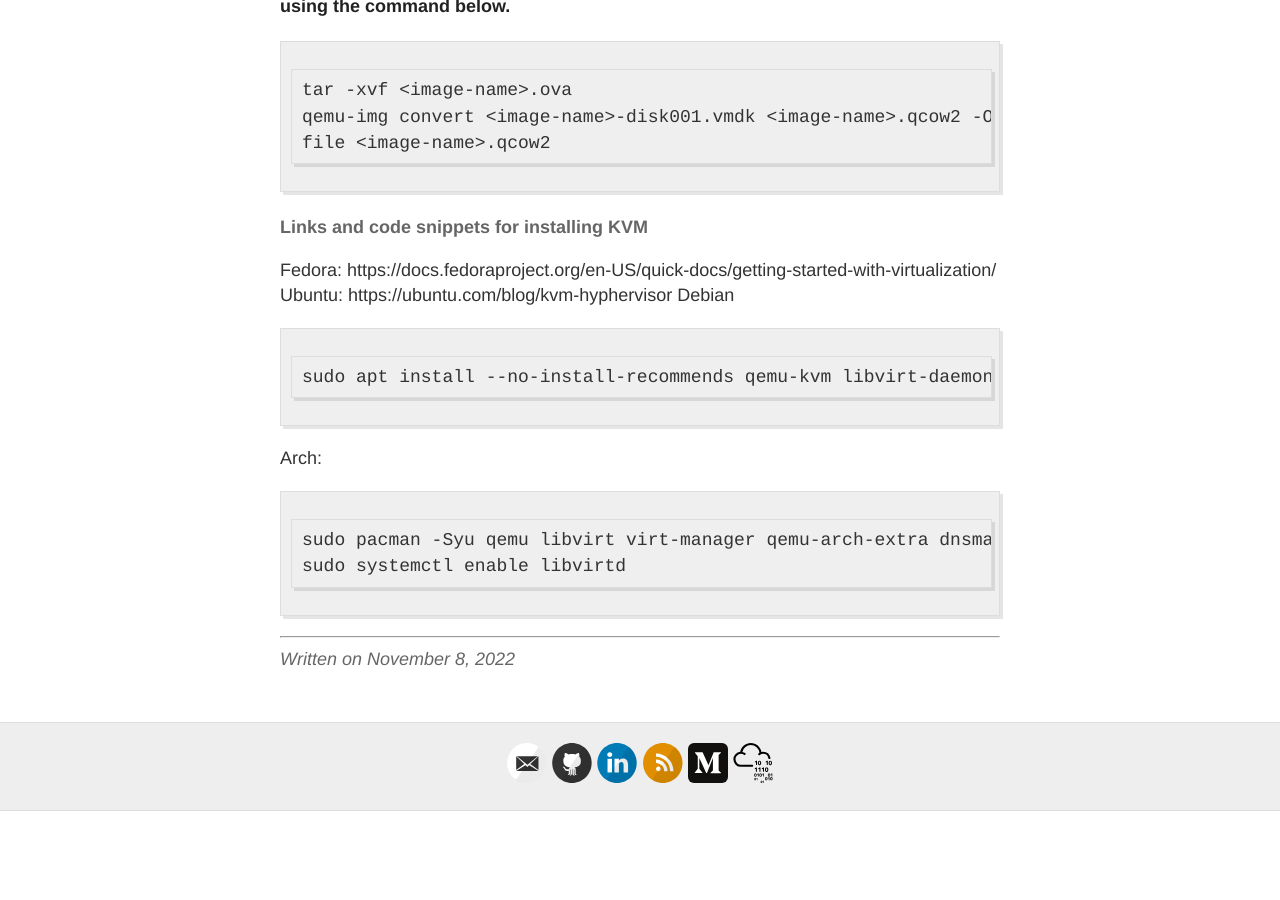
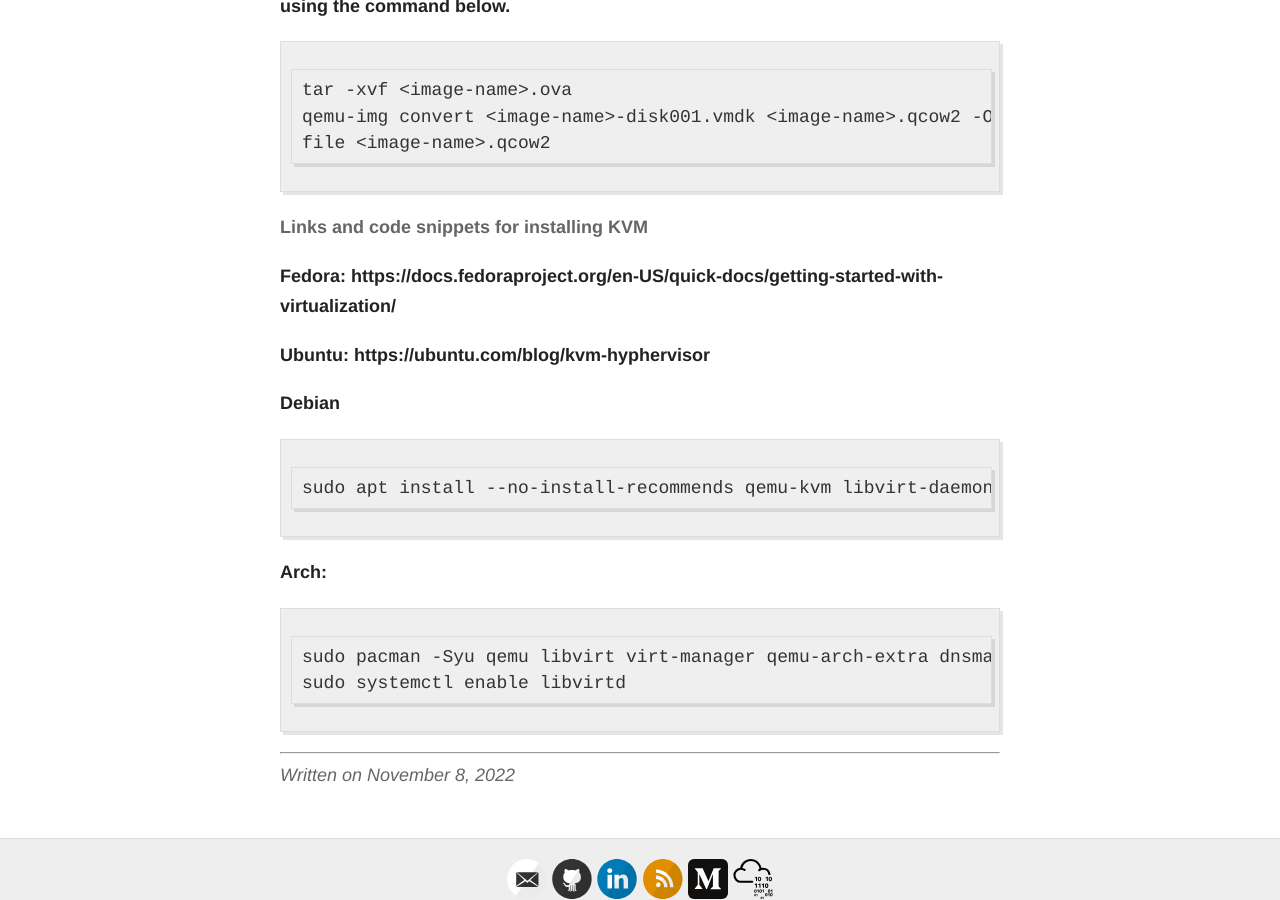
Before and after one commit to aj-tap/archive-blog, a Jekyll site: the page built from _posts/2022-11-08-KVM.md, in a window 1280 px wide and 900 px high, scrolled down 1249 px. Built offline with Jekyll 4.4.1, drawn with Linux system fonts in a browser that asks for light colours; before the commit the page ends 2060 px from its top, so only the background shows below that; some of the changed lines change nothing that is shown.

Commit message:
Create 2022-11-08-KVM.md

````diff
--- a/_posts/2022-11-08-KVM.md
+++ b/_posts/2022-11-08-KVM.md
@@ -26,13 +26,13 @@ qemu-img convert <image-name>-disk001.vmdk <image-name>.qcow2 -O qcow2
 file <image-name>.qcow2
 ```
 #### Links and code snippets for installing KVM
-Fedora: https://docs.fedoraproject.org/en-US/quick-docs/getting-started-with-virtualization/
-Ubuntu: https://ubuntu.com/blog/kvm-hyphervisor
-Debian
+##### Fedora: https://docs.fedoraproject.org/en-US/quick-docs/getting-started-with-virtualization/
+##### Ubuntu: https://ubuntu.com/blog/kvm-hyphervisor
+##### Debian
 ```
 sudo apt install --no-install-recommends qemu-kvm libvirt-daemon-system libvirt-clients virt-manager gir1.2-spiceclientgtk-3.0 dnsmasq qemu-utils
 ```
-Arch:
+##### Arch:
 ```
 sudo pacman -Syu qemu libvirt virt-manager qemu-arch-extra dnsmasq
 sudo systemctl enable libvirtd
````
